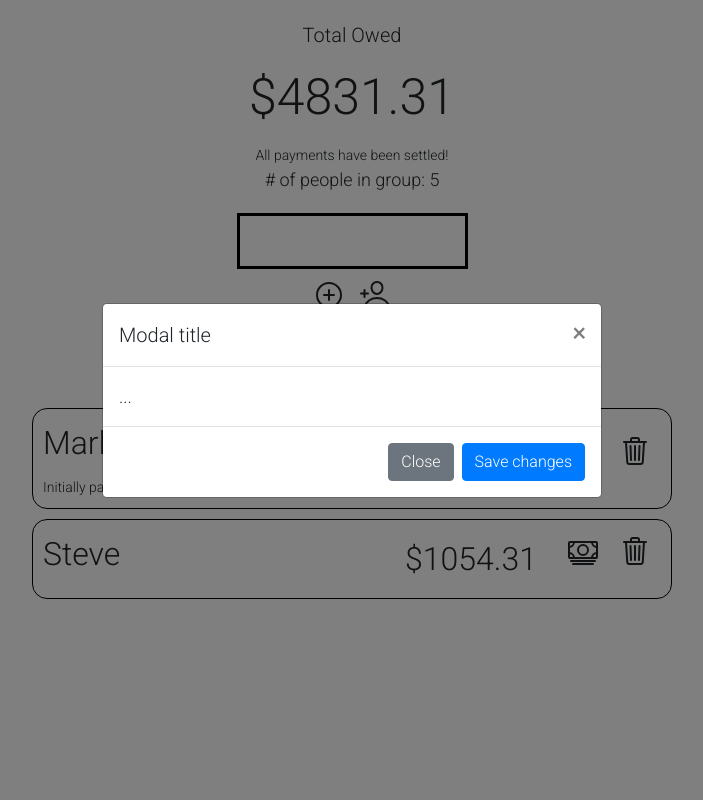
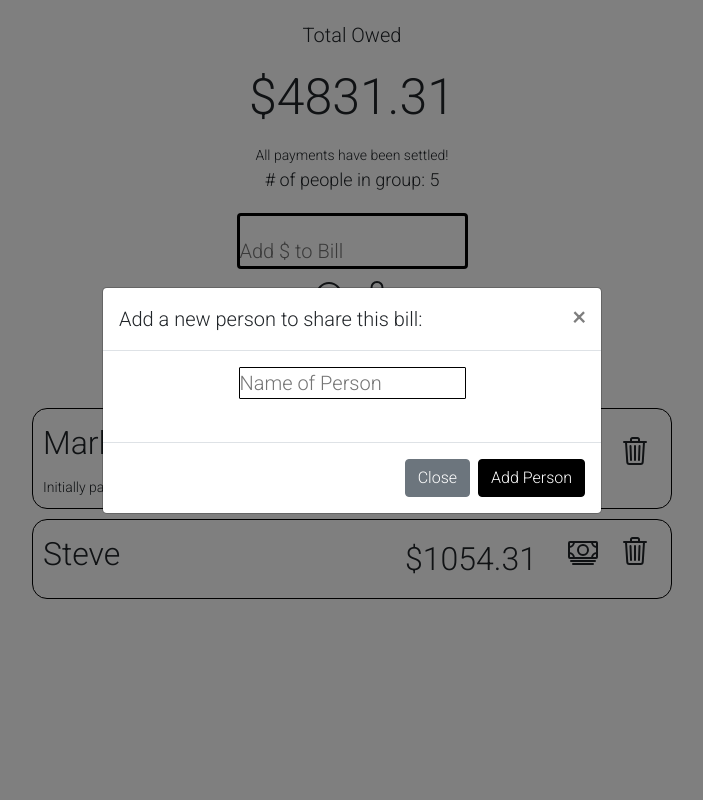
Before and after one commit to eugene-lok/bill-divider, a PHP site: page / in a window 1280 px wide, after a click that opens the changed part. Shown: the whole page, without its empty margins (288-991 px from the left). Run offline with PHP 8.4, Linux system fonts and the light colour scheme; some libraries are stand-ins or nearby versions.

Commit message:
Add input field to modal, adjust styling

```diff
--- a/index.html
+++ b/index.html
@@ -27,7 +27,7 @@
         </div>
 
         <div class = "add">
-            <input type = "text" class = "add addQuantity">
+            <input type = "text" class = "add addQuantity" placeholder= "Add $ to Bill">
             <div class = "addBtns">
                 <div class ="btn-addExpense"><ion-icon name="add-circle-outline" size = "large"></ion-icon></div>
                 <div class ="btn-addPerson"><ion-icon name="person-add-outline" size = "large" data-toggle="modal" data-target="#exampleModalCenter"></ion-icon></div>
@@ -78,17 +78,21 @@
     <div class="modal-dialog modal-dialog-centered" role="document">
     <div class="modal-content">
         <div class="modal-header">
-        <h5 class="modal-title" id="exampleModalLongTitle">Modal title</h5>
+        <h5 class="modal-title" id="exampleModalLongTitle">Add a new person to share this bill:</h5>
         <button type="button" class="close" data-dismiss="modal" aria-label="Close">
             <span aria-hidden="true">&times;</span>
         </button>
         </div>
         <div class="modal-body">
-        ...
+            <input type = "text" class = "addPersonName" placeholder= "Name of Person"> <br>
+            <!--
+            <input type = "checkbox" class = "addPersonInitial" id = "initialPaid">
+            <label for="initialPaid">This person initially paid for the bill</label>
+            -->
         </div>
         <div class="modal-footer">
         <button type="button" class="btn btn-secondary" data-dismiss="modal">Close</button>
-        <button type="button" class="btn btn-primary">Save changes</button>
+        <button type="button" class="btn btn-primary">Add Person</button>
         </div>
     </div>
     </div>
--- a/style.css
+++ b/style.css
@@ -18,6 +18,7 @@ input {
   margin: 0 auto;
   border: 1px solid black;
   border-width: 3px;
+  border-radius: 4px;
 }
 
 .clearfix::after {
@@ -147,6 +148,16 @@ input {
   padding-right: 20px;
 }
 
+.addPersonName {
+  border-width: 1px;
+  border-radius: 1px;
+}
+
+.btn-primary {
+  background-color: black;
+  border-color: black;
+}
+
 ion-icon[name="person-add-outline"]:hover {
   color: #0054ba;
 }
--- a/style.scss
+++ b/style.scss
@@ -20,6 +20,7 @@ input {
     margin: 0 auto;
     border: 1px solid black;
     border-width: 3px;
+    border-radius: 4px;
 }
 
 .clearfix::after {
@@ -131,6 +132,17 @@ input {
     }
 }
 
+// Modal
+.addPersonName {
+    border-width: 1px;
+    border-radius: 1px;
+}
+
+.btn-primary {
+    background-color: black;
+    border-color: black;
+}
+
 // Effects
 ion-icon[name="person-add-outline"]:hover {
     color: $personColour;
```
